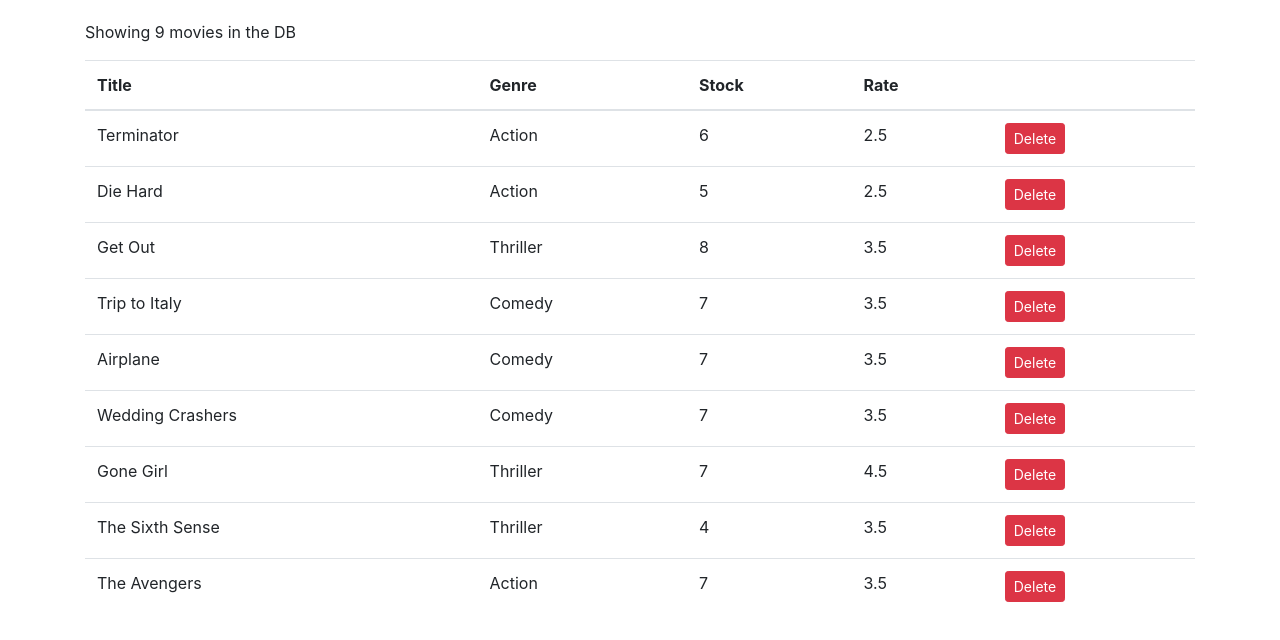
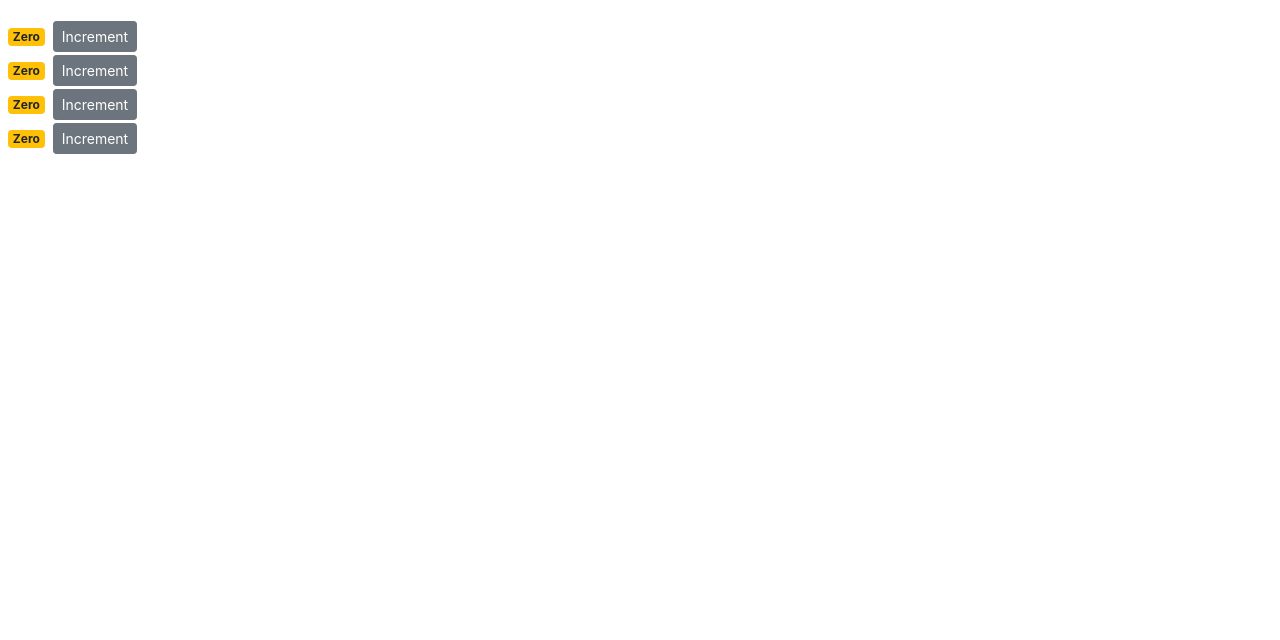
Before and after one commit to jacosy/counter-app, a React (Create React App) app: page / in a window 1280 px wide. Shown: the top 640 px of the page. Built offline with nearby package versions, Linux system fonts and the light colour scheme.

Commit message:
Composing Components

```diff
--- /dev/null
+++ b/src/components/counters.jsx
@@ -0,0 +1,27 @@
+import React, { Component } from 'react'
+import Counter from './counter'
+
+
+class Counters extends Component {
+  state = {
+    counters: [{
+      id: 1, value: 0
+    },{
+      id: 2, value: 0
+    },{
+      id: 3, value: 0
+    },{
+      id: 4, value: 0
+    }]
+  }
+
+  render() {
+    return (
+      <div>
+        {this.state.counters.map(c => <Counter key={c.id} />)}
+      </div>
+    )
+  }
+}
+
+export default Counters
--- a/src/index.js
+++ b/src/index.js
@@ -4,12 +4,13 @@
 import * as serviceWorker from './serviceWorker';
 import 'bootstrap/dist/css/bootstrap.css'
 import 'font-awesome/css/font-awesome.css'
-import App from './App'
+// import App from './App'
 // import Counter from './components/counter'
+import Counters from './components/counters'
 
 ReactDOM.render(
   <React.StrictMode>
-    <App />
+    <Counters />
   </React.StrictMode>,
   document.getElementById('root')
 );
```
